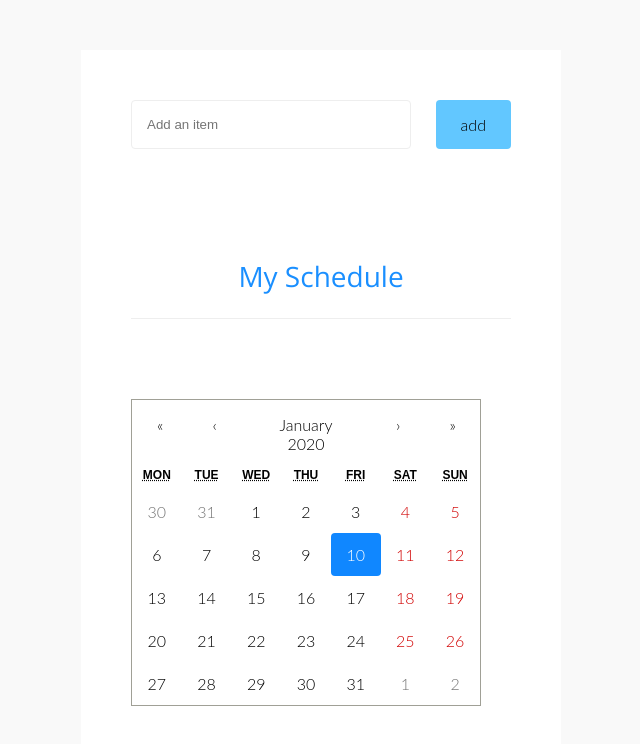
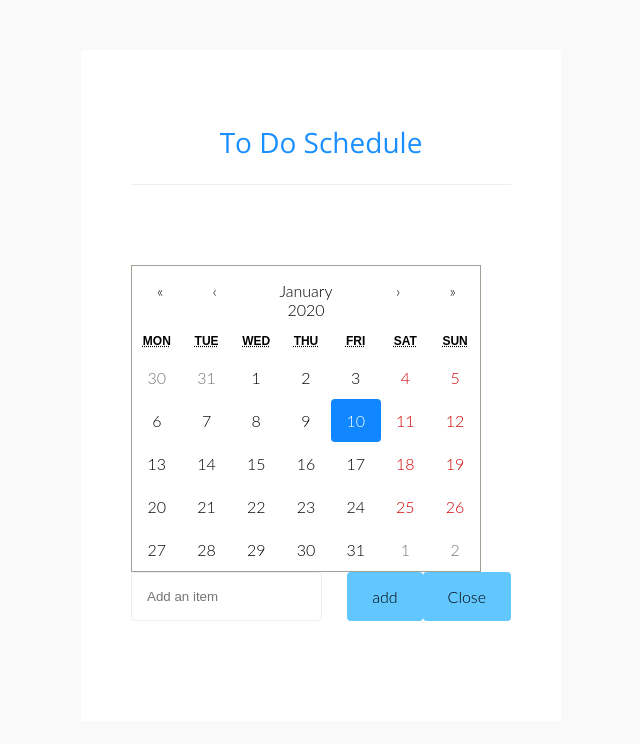
Before and after one commit to damionjerrod/todo-list, a React (Create React App) app in the folder todo-list-starter-files/: page / in a window 1280 px wide. Both pictures are taken after a click on the button "10". Shown: the top 744 px of the page, without its empty margins (319-959 px from the left). Built offline with nearby package versions, Linux system fonts and the light colour scheme.

Commit message:
functional calendar with list

```diff
--- a/todo-list-starter-files/src/components/App.js
+++ b/todo-list-starter-files/src/components/App.js
@@ -11,6 +11,8 @@ class App extends Component {
   state = {
     list: [],
     pendingItem: "",
+    date: new Date(),
+    show: false
   };
 
   handleItemInput = e => {
@@ -42,9 +44,42 @@ class App extends Component {
     });
   };
 
+  onChange = date => {
+    this.setState({ date })
+};
+
+  showModal = () => {
+    this.setState({
+      show: true
+    });
+  };
+
+  hideModal = () => {
+    this.setState({
+      show: false
+    });
+  };
+
   render() {
     return (
       <div className="wrapper">
+       <div className="App">
+        <header>
+          <div id="logo">
+            <span>
+              <b>To Do Schedule</b>
+            </span>
+          </div>
+        </header>
+        <main>
+          {/* <button type="button" onClick={this.showModal}>open</button> */}
+          <MyCalendar
+          onChange={this.onChange}
+          onDateSelect={this.showModal}
+          date={this.state.date}
+          value={this.state.date}
+          />
+        </main>
        <InputForm
         className="input"
         type="text"
@@ -53,22 +88,13 @@ class App extends Component {
         pendingItem={this.state.pendingItem}
         value={this.state.pendingItem}
         placeholder="Add an item"
+        show={this.state.show}
+        handleClose={this.hideModal}
        />
        <List
         list={this.state.list}
         handleRemove={this.handleRemove}
        />
-       <div className="App">
-        <header>
-          <div id="logo">
-            <span>
-              My<b> Schedule</b>
-            </span>
-          </div>
-        </header>
-        <main>
-          <MyCalendar />
-        </main>
        </div>
       </div>
     );
--- a/todo-list-starter-files/src/components/Calendar.jsx
+++ b/todo-list-starter-files/src/components/Calendar.jsx
@@ -1,25 +1,18 @@
-import React, { Component } from 'react';
+import React from 'react';
 import Calendar from 'react-calendar';
 
-class MyCalendar extends Component {
-    state = {
-        date: new Date(),
-    }
+const MyCalendar = props => {
+    console.log(props.point);
+    console.log(props.valueType);
 
-    onChange = date => {
-        this.setState({ date })
-    }
-
-    render() {
     return (
         <div>
             <Calendar
-                    onChange={this.onChange}
-                    value={this.state.date}
+                onChange={props.onChange, props.onDateSelect}
+                value={props.date}
             />
         </div>
     );
 }
-}
 
 export default MyCalendar;
--- a/todo-list-starter-files/src/components/InputForm.jsx
+++ b/todo-list-starter-files/src/components/InputForm.jsx
@@ -1,7 +1,12 @@
 import React from "react";
 
 const InputForm = props => {
+    // const showHide = props.show ? "modal display-block" : "modal display-none";
+    if(!props.show) {
+        return null;
+    }
     return (
+        <div>
             <form
                 onSubmit={props.newItemSubmitHandler}
                 className="todoInput">
@@ -15,7 +20,9 @@ const InputForm = props => {
                 <button type="submit" name="submit" value="submit">
                     add
                 </button>
+                <button type="button" onClick={props.handleClose}>Close</button>
             </form>
+        </div>
     );
 };
 
```
Lines whose indentation alone changed are shown as unchanged.
